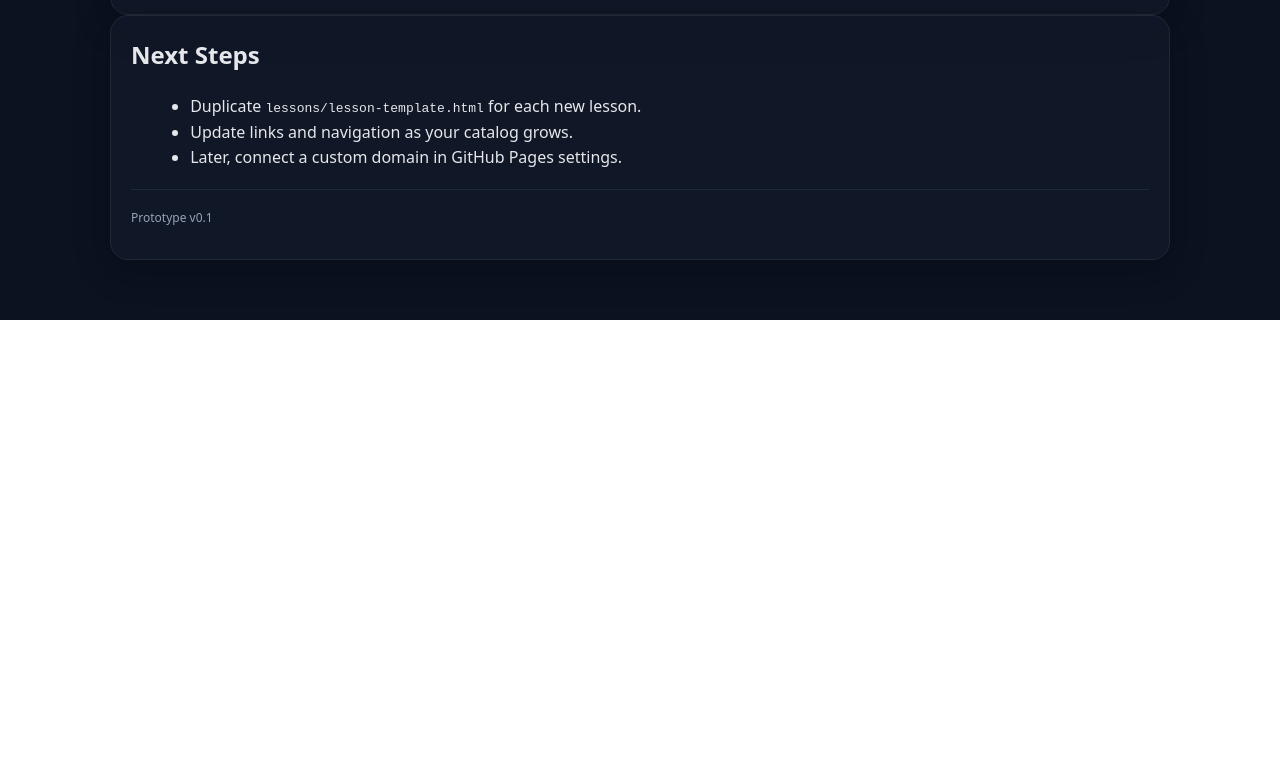
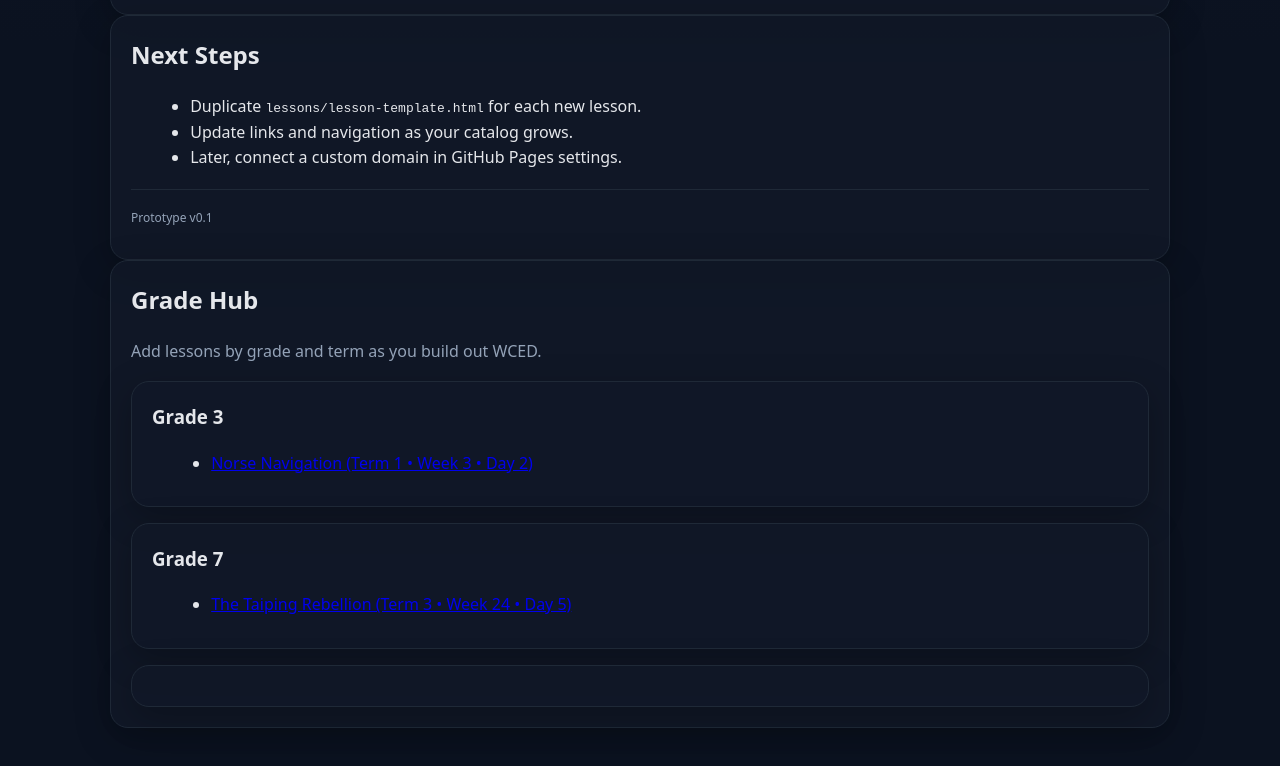
Before and after one commit to sas273/sas273.github.io, a plain HTML site: page index.html in a window 1280 px wide. Shown: the part 859-1625 px from the top of the page. Before the commit the page ends 1179 px from the top, so only its background shows below. Drawn offline with Linux system fonts and the light colour scheme.

Commit message:
Update index.html

```diff
--- a/index.html
+++ b/index.html
@@ -53,6 +53,34 @@
       <div class="hr"></div>
       <p class="footer">Prototype v0.1</p>
     </section>
+    <section class="card" id="grade-hub">
+  <h2>Grade Hub</h2>
+  <p class="muted">Add lessons by grade and term as you build out WCED.</p>
+
+  <!-- Grades grid -->
+  <div class="grid" style="grid-template-columns: 1fr; gap: 16px;">
+    <!-- Tip: When you have more content, change to 2 or 3 columns:
+         style="grid-template-columns: repeat(2, 1fr);" or repeat(3, 1fr); -->
+
+    <!-- Grade 3 -->
+    <div class="card">
+      <h3 style="margin-top:0;">Grade 3</h3>
+      <ul>
+        <li><a href="lessons/grade3-norse.html">Norse Navigation (Term 1 • Week 3 • Day 2)</a></li>
+      </ul>
+    </div>
+
+    <!-- Grade 7 -->
+    <div class="card">
+      <h3 style="margin-top:0;">Grade 7</h3>
+      <ul>
+        <li><a href="lessons/grade7-taiping.html">The Taiping Rebellion (Term 3 • Week 24 • Day 5)</a></li>
+      </ul>
+    </div>
+
+    <!-- Example placeholders — copy/paste and update as you add lessons -->
+    <div class="card">
+
   </div>
 </body>
 </html>
```
